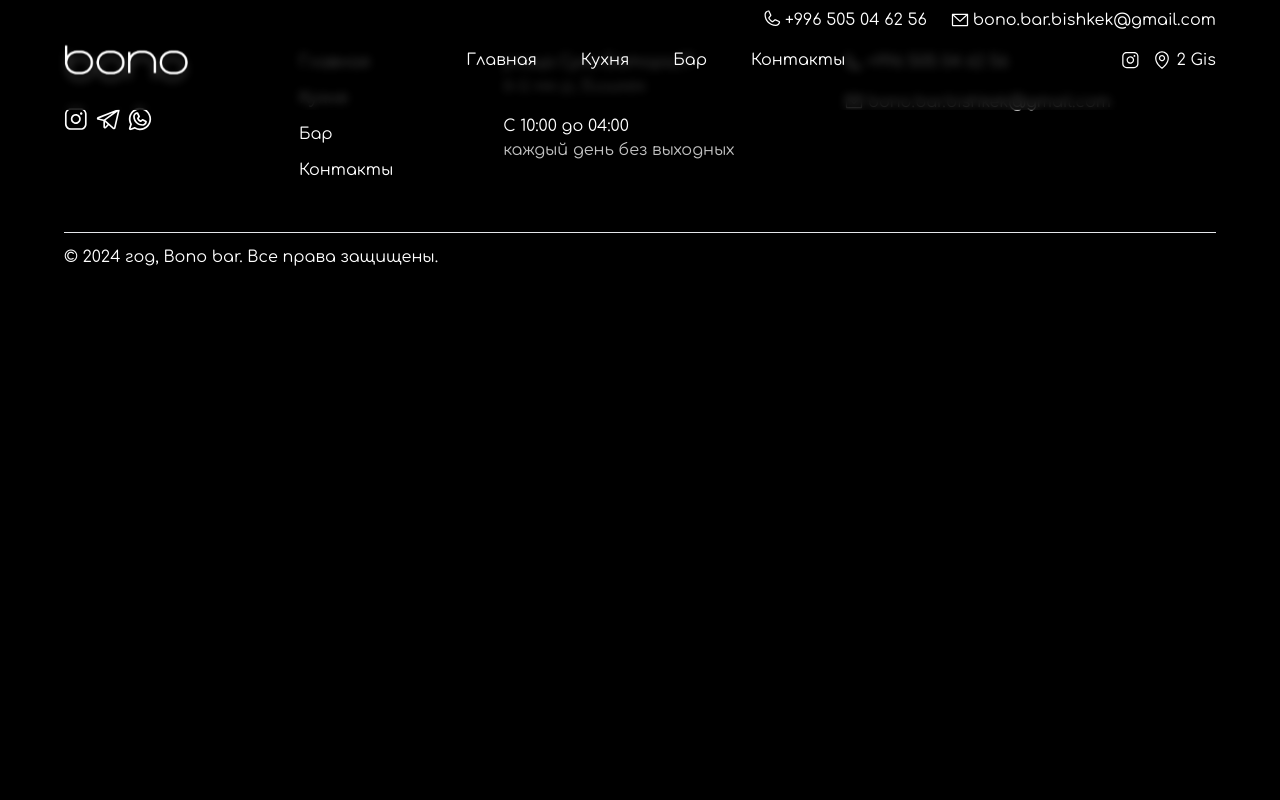
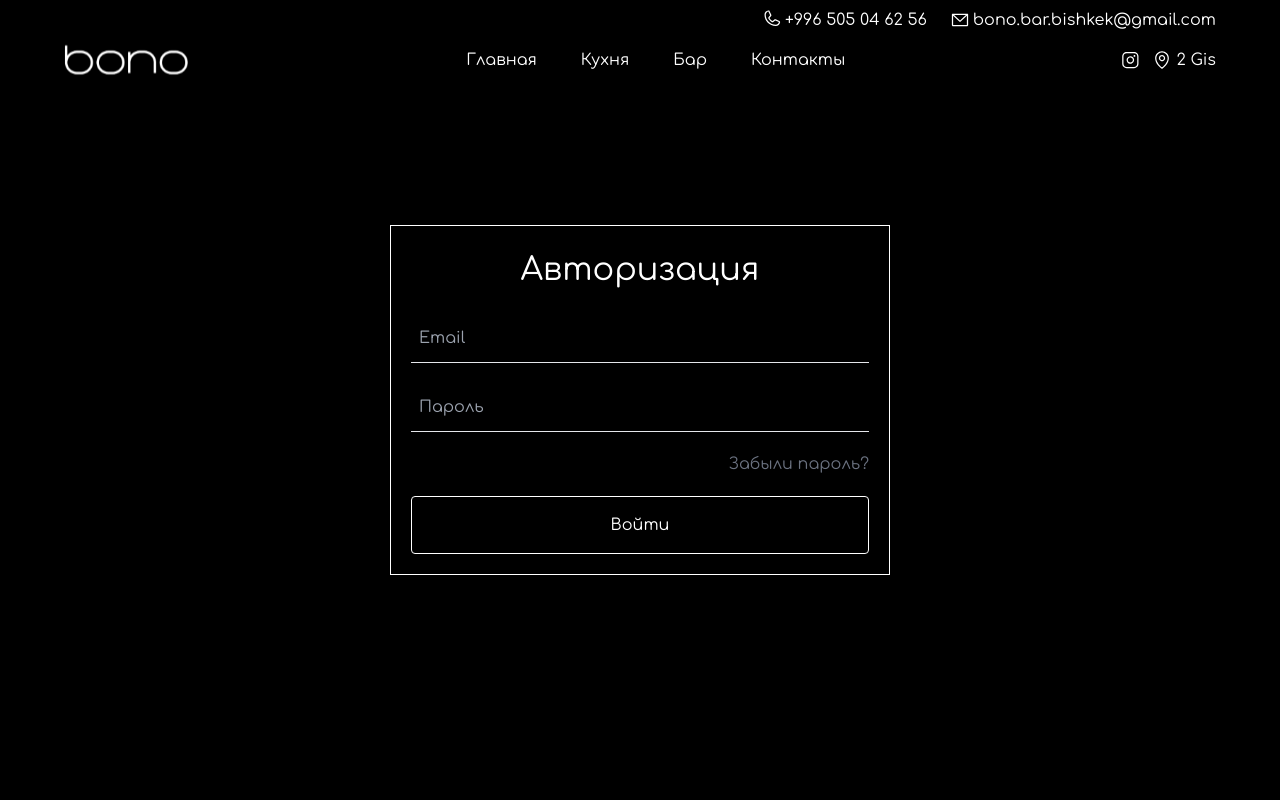
Before and after one commit to muradilinc/bono, a React (Vite) app: page /auth in a window 1280 px wide. Shown: the top 800 px of the page. Built offline with nearby package versions, Linux system fonts and the light colour scheme.

Commit message:
add auth page

```diff
--- a/src/app/App.tsx
+++ b/src/app/App.tsx
@@ -24,6 +24,7 @@ import { FloorForm, FloorPanel } from '../pages/admin/FloorPage';
 import { CommonPage } from '../pages/admin/CommonPage';
 import { HelmetProvider } from 'react-helmet-async';
 import FloorTable from '../pages/admin/FloorPage/ui/floorTable';
+import { AuthPage } from '../pages/client/AuthPage';
 
 const App = () => {
   const { pathname } = useLocation() as { pathname: string };
@@ -71,6 +72,7 @@ const App = () => {
         <Layout>
           <Header />
           <Routes>
+            <Route path="/auth" element={<AuthPage />} />
             <Route path="/" element={<HomePage />} />
             <Route path="/kitchen" element={<MainMenu />} />
             <Route path="/bar" element={<BarMenu />} />
--- /dev/null
+++ b/src/pages/client/AuthPage/index.ts
@@ -0,0 +1 @@
+export { AuthPage } from './ui';
--- /dev/null
+++ b/src/pages/client/AuthPage/ui/index.tsx
@@ -0,0 +1,15 @@
+import { useState } from 'react';
+import { AuthForm, ResetPass } from '../../../../widgets/Auth';
+
+export const AuthPage = () => {
+  const [change, setChange] = useState(false);
+  return (
+    <div className="h-svh flex justify-center items-center px-[10px]">
+      {change ? (
+        <ResetPass setChange={setChange} />
+      ) : (
+        <AuthForm setChange={setChange} />
+      )}
+    </div>
+  );
+};
--- /dev/null
+++ b/src/widgets/Auth/index.ts
@@ -0,0 +1,2 @@
+export { AuthForm } from './ui/AuthForm';
+export { ResetPass } from './ui/ResetPass';
--- /dev/null
+++ b/src/widgets/Auth/ui/AuthForm.tsx
@@ -0,0 +1,37 @@
+interface AuthFormProps {
+  setChange: React.Dispatch<React.SetStateAction<boolean>>;
+}
+
+export const AuthForm: React.FC<AuthFormProps> = ({ setChange }) => {
+  return (
+    <form className="flex flex-col justify-center w-full sm:w-[500px] p-[20px] bg-black border border-white gap-[20px]">
+      <h2 className="text-white text-center text-[20px] sm:text-[32px]">
+        Авторизация
+      </h2>
+      <input
+        className="border-b bg-transparent px-[8px] py-[12px] text-white"
+        type="mail"
+        required
+        placeholder="Email"
+      />
+      <input
+        className="border-b bg-transparent px-[8px] py-[12px] text-white"
+        type="password"
+        required
+        placeholder="Пароль"
+      />
+      <button
+        onClick={() => setChange(true)}
+        className="text-gray-500 text-right"
+      >
+        Забыли пароль?
+      </button>
+      <button
+        className="w-full text-white py-[16px] px-[24px] border border-white rounded"
+        type="submit"
+      >
+        Войти
+      </button>
+    </form>
+  );
+};
--- /dev/null
+++ b/src/widgets/Auth/ui/ResetPass.tsx
@@ -0,0 +1,31 @@
+interface AuthFormProps {
+  setChange: React.Dispatch<React.SetStateAction<boolean>>;
+}
+
+export const ResetPass: React.FC<AuthFormProps> = ({ setChange }) => {
+  return (
+    <form className="flex flex-col justify-center w-full sm:w-[500px] p-[20px] bg-black border border-white gap-[20px]">
+      <h2 className="text-white text-center text-[20px] sm:text-[32px]">
+        Восстановление пароля
+      </h2>
+      <input
+        className="border-b bg-transparent px-[8px] py-[12px] text-white"
+        type="mail"
+        required
+        placeholder="Email"
+      />
+      <button
+        className="w-full text-white py-[16px] px-[24px] border border-white rounded"
+        type="submit"
+      >
+        Отправить код
+      </button>
+      <button
+        onClick={() => setChange(false)}
+        className="w-full text-white py-[16px] px-[24px] border border-white rounded"
+      >
+        Назад
+      </button>
+    </form>
+  );
+};
--- a/src/widgets/Banner/ui/Slider.tsx
+++ b/src/widgets/Banner/ui/Slider.tsx
@@ -54,8 +54,8 @@ export const Slider = () => {
               alt="imgBanner"
             />
             <div className="absolute z-20 top-1/2 translate-y-[-40%] left-[50%] translate-x-[-50%] w-full sm:w-[unset] px-[16px] sm:max-w-[830px] flex flex-col gap-[42px] items-center">
-              <div className="flex flex-col items-center gap-[10px] text-center">
-                <p className="text-[16px] md:text-[24px] font-normal font-comfort w-[550px] text-right pb-5">
+              <div className="flex w-full flex-col items-center gap-[10px] text-center">
+                <p className="text-[16px] md:text-[24px] font-normal font-comfort w-full text-right pb-5">
                   {banner.subtitle}
                 </p>
                 <h1 className="text-[100px] md:text-[185px] leading-[70px] md:leading-[150px] font-comfort font-white">
```
